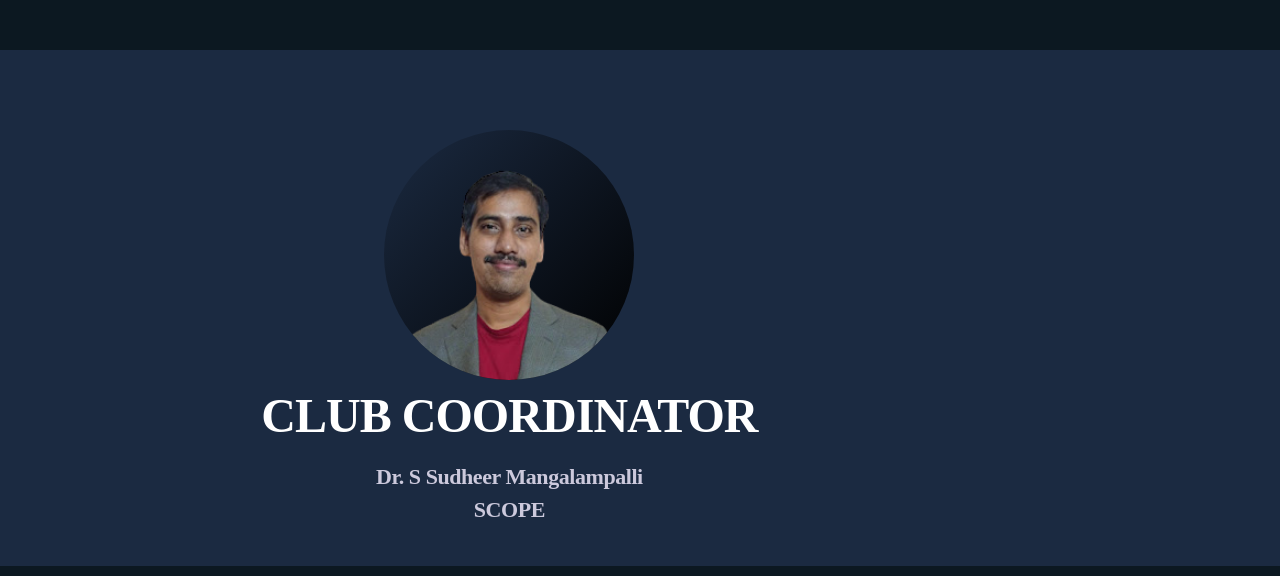
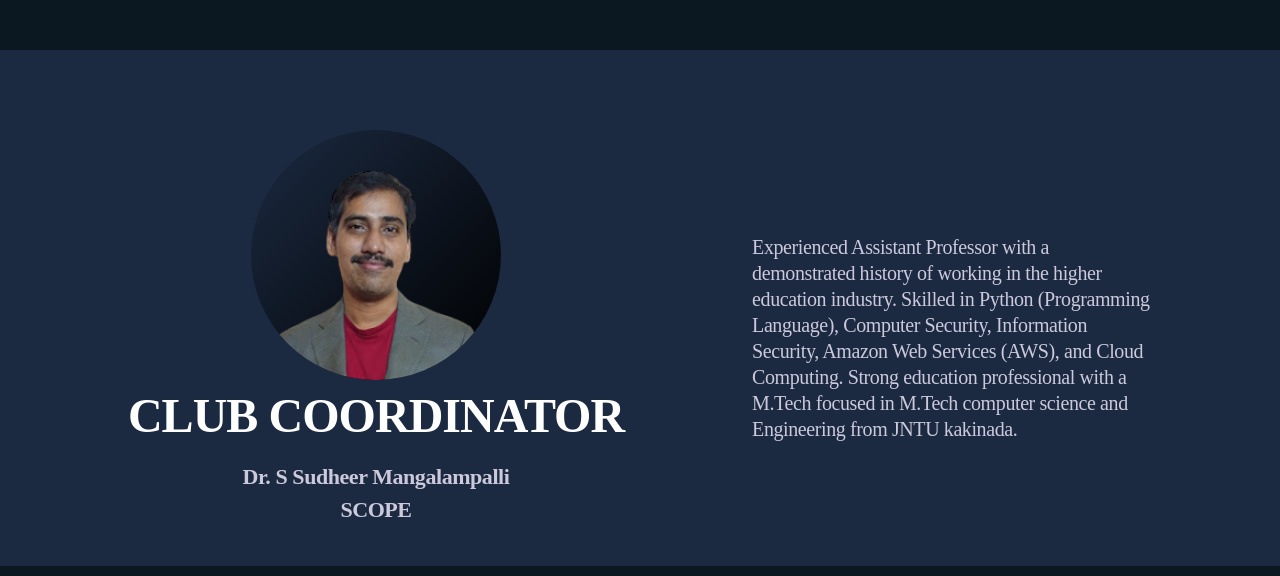
Before and after one commit to MSC-VITAP/MSC-Website, a React (Vite) app: page / in a window 1280 px wide. Shown: the part 3160-3736 px from the top of the page. Built offline with nearby package versions, Linux system fonts and the light colour scheme.

Commit message:
added coordinator info

```diff
--- a/src/routes/Home.jsx
+++ b/src/routes/Home.jsx
@@ -297,7 +297,7 @@ function Home() {
 				{/*Club coordinator section*/}
 				<div id='Coordinator'
 					className="pt-20 bg-[#1B2A41] py-10" >
-					<div className='md:flex md:justify-evenly'>
+					<div className='md:flex md:justify-evenly items-center'>
 						<div>
 							<div className='overflow-hidden rounded-full w-[220px] h-[220px] md:w-[250px] md:h-[250px] bg-gradient-to-br from-[#1B2A41] to-black mx-auto'>
 								<img className='md:scale-110 pt-[28px] md:pt-[47px] mx-auto' src={coodinator} />
@@ -329,8 +329,13 @@ function Home() {
 							</div>
 						</div>
 						{/* Coordinator info */}
-						<div>
-
+						<div className='mx-auto md:mx-0 mt-5 w-[80%] md:w-[330px] lg:w-[400px] '>
+							<p className='text-[#CCC9DC] work-sans md:text-[18px] lg:text-[20px]'
+								style={{
+									fontWeight: 350,
+									lineHeight: '26px',
+								}}
+							>Experienced Assistant Professor with a demonstrated history of working in the higher education industry. Skilled in Python (Programming Language), Computer Security, Information Security, Amazon Web Services (AWS), and Cloud Computing. Strong education professional with a M.Tech focused in M.Tech computer science and Engineering from JNTU kakinada.</p>
 						</div>
 
 					</div>
```
